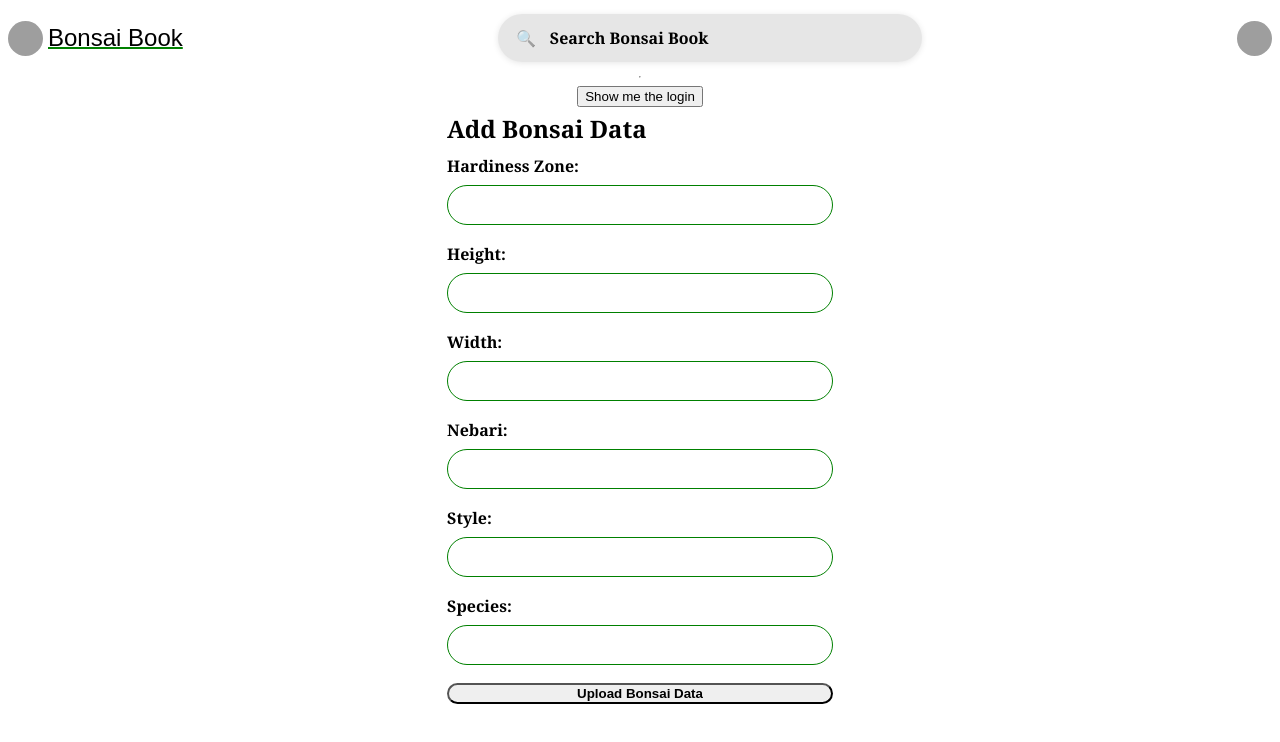
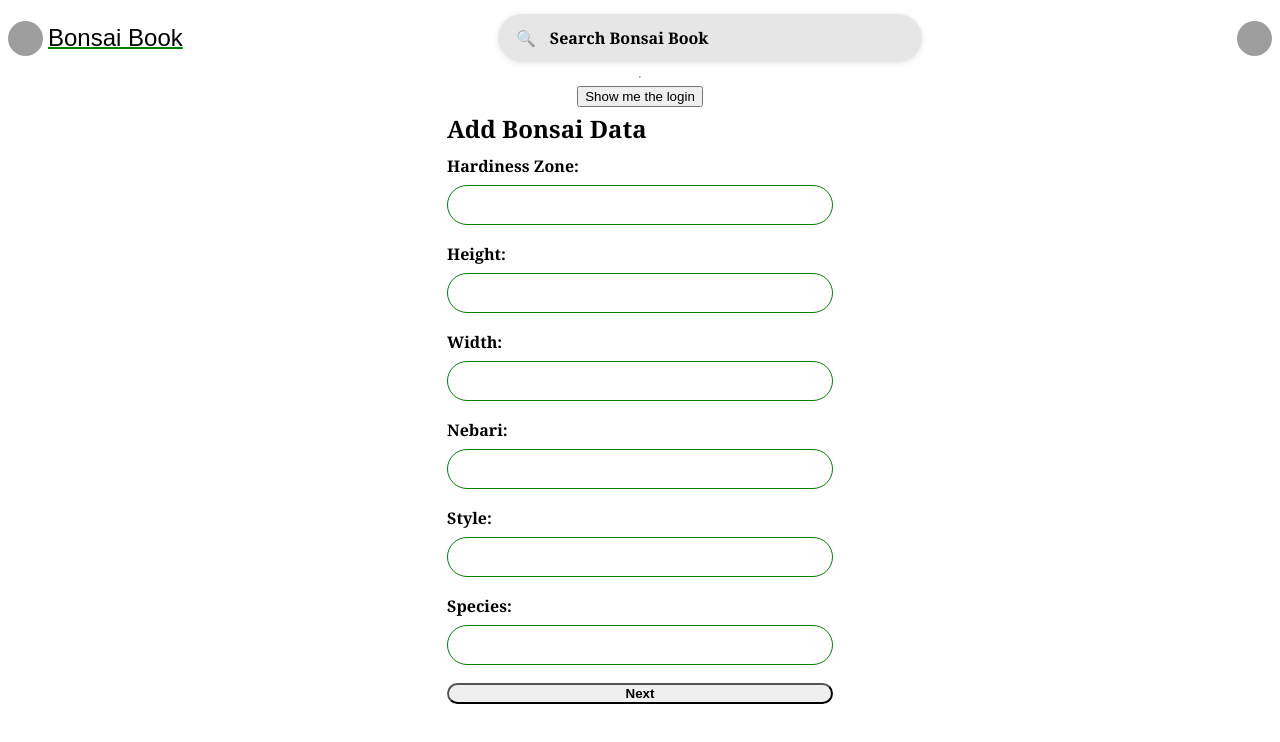
Before and after one commit to bonzai-org/frontend, a React (Vite) app: page / in a window 1280 px wide. Shown: the top 742 px of the page. Built offline with nearby package versions, Linux system fonts and the light colour scheme; grey boxes are pictures that could not be loaded.

Commit message:
Make button text more semantic

```diff
--- a/src/components/bonsaiDataForm/BonsaiDataForm.tsx
+++ b/src/components/bonsaiDataForm/BonsaiDataForm.tsx
@@ -100,7 +100,7 @@ const BonsaiDataForm: React.FC<BonsaiDataFormProps> = ({
           required
         />
       </div>
-      <button type="submit">Upload Bonsai Data</button>
+      <button type="submit">Next</button>
     </form>
   );
 };
```
